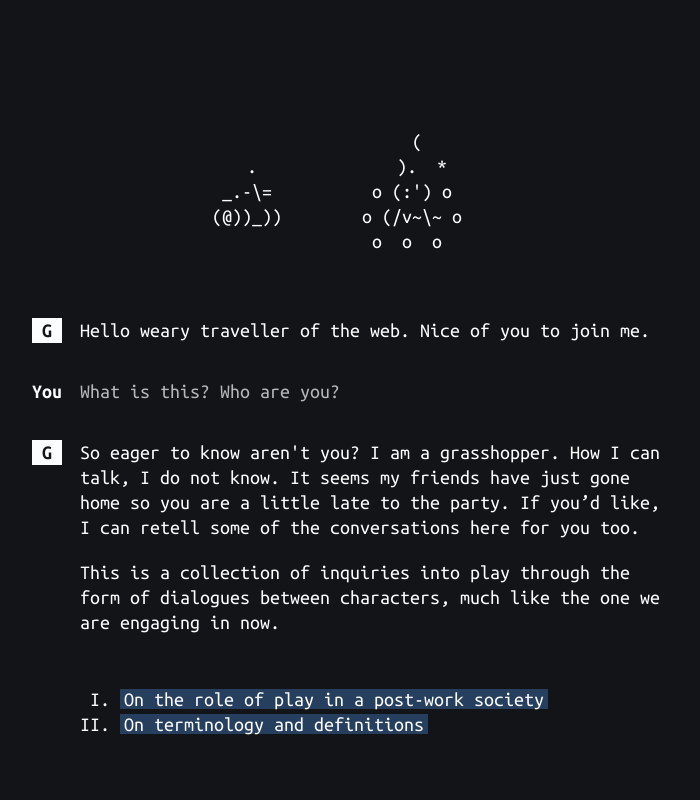
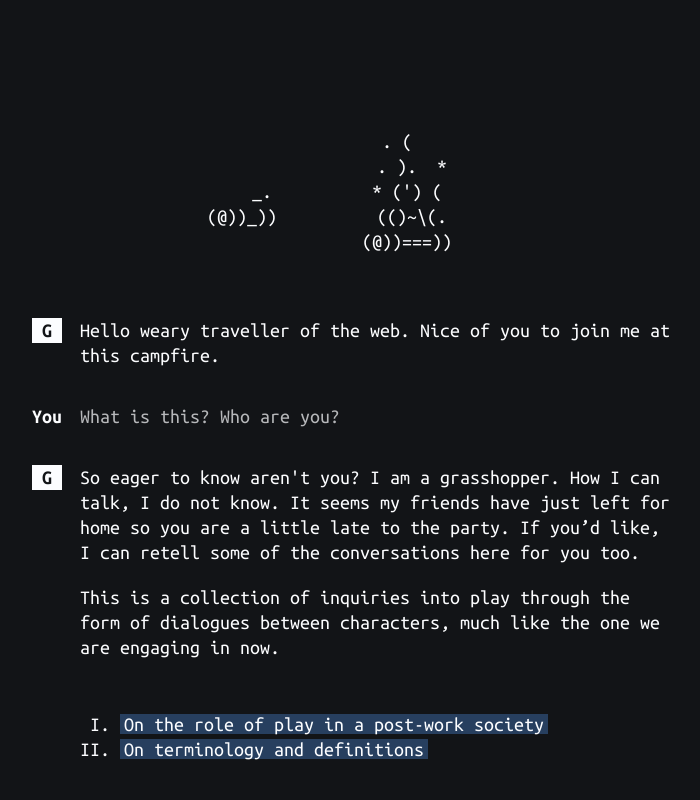
Before and after one commit to jackyzha0/play, a Next.js app: page / in a window 1280 px wide. Shown: the top 800 px of the page, without its empty margins (288-988 px from the left). Built offline with nearby package versions, Linux system fonts and the light colour scheme.

Commit message:
better ascii

```diff
--- a/components/page.js
+++ b/components/page.js
@@ -1,9 +1,9 @@
 const CAMPFIRE = `
-                    (
-    .              ).  *
- _.-\\=          o (:') o
-(@))_))        o (/v~\\~ o
-                o  o  o
+                . (
+                 . ).  *
+    _.          * (') (
+(@))_))          (()~\\(.
+                (@))===))
 `
 
 import Chat from '../components/chat'
--- a/dialogue/about_1.md
+++ b/dialogue/about_1.md
@@ -1,7 +1,7 @@
-G: Hello weary traveller of the web. Nice of you to join me.
+G: Hello weary traveller of the web. Nice of you to join me at this campfire.
 
 You: What is this? Who are you?
 
-G: So eager to know aren't you? I am a grasshopper. How I can talk, I do not know. It seems my friends have just gone home so you are a little late to the party. If you’d like, I can retell some of the conversations here for you too.
+G: So eager to know aren't you? I am a grasshopper. How I can talk, I do not know. It seems my friends have just left for home so you are a little late to the party. If you’d like, I can retell some of the conversations here for you too.
 
 This is a collection of inquiries into play through the form of dialogues between characters, much like the one we are engaging in now.
```
